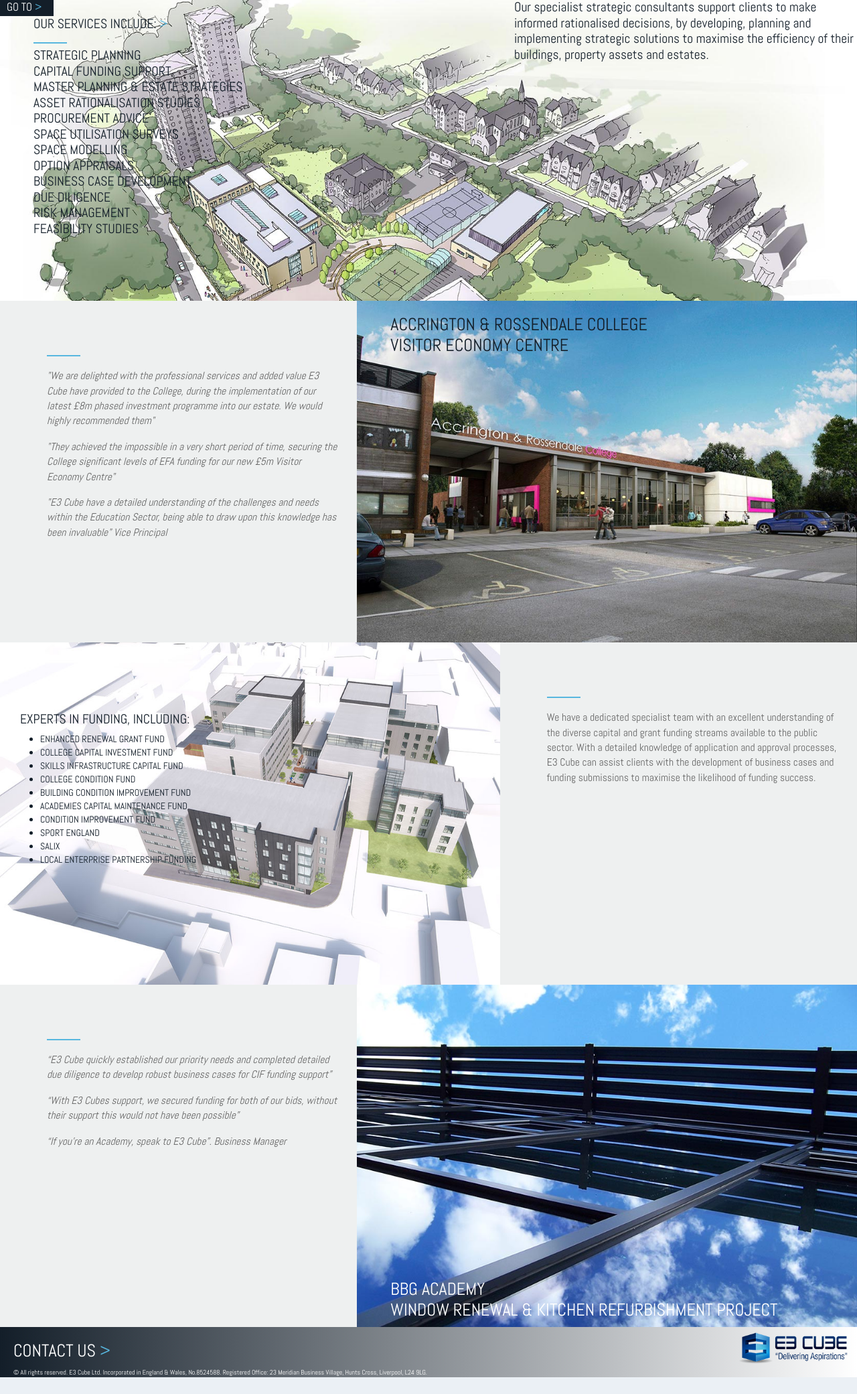
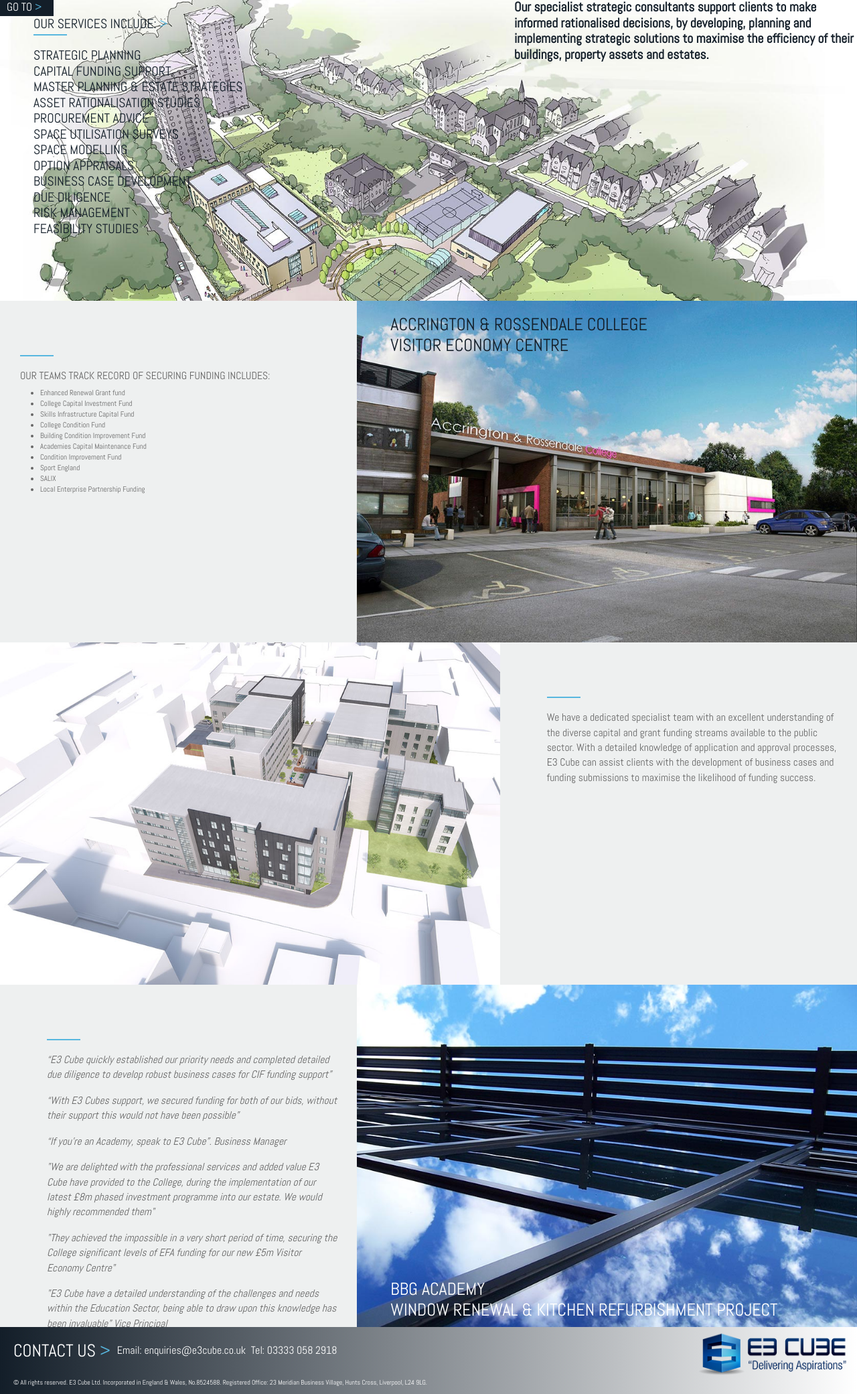
Before and after one commit to sorinalin91/e3cube, a PHP site: page /strategic-planning.php in a window 1280 px wide. Shown: the part 51-2132 px from the top of the page at 67% size. Before the commit the page ends 2107 px from the top, so only its background shows below. Run offline with PHP 8.4, Linux system fonts and the light colour scheme; some libraries are stand-ins or nearby versions.

Commit message:
fixed last email

```diff
--- a/access-consultancy.php
+++ b/access-consultancy.php
@@ -8,7 +8,7 @@
     <div class="grid-container strategic-12-col-grid-container strategic-planing-font-h2 ">
       <h2 class="image-title smaler-image-title-mobile go-margin" style="color: #131e29;">ACCESS CONSULTANCY<span style="color:#58b7df;">&nbsp;></span></h2>
      <span class="blue-border hidden-mobile-p special-blue-border-margin"></span>
-      <h2 class="image-title-12-col-right no-padding smaler-image-title-mobile strategic-12-grid-h2 right-column-mobile-width strategic-right-box-text" style="color: #131e29;">Through our unique blend of duel qualified NRAC Consultants and chartered building surveyors, we ensure the clients functional and operational requirements are established and both the client and design team are challenge to ensure bespoke, pragmatic and innovative design solutions are integrated into the project from the outset.</h2>
+      <h2 class="image-title-12-col-right no-padding smaler-image-title-mobile strategic-12-grid-h2 right-column-mobile-width strategic-right-box-text" style="color: #131e29;font-weight:bold;">Through our unique blend of duel qualified NRAC Consultants and chartered building surveyors, we ensure the clients functional and operational requirements are established and both the client and design team are challenge to ensure bespoke, pragmatic and innovative design solutions are integrated into the project from the outset.</h2>
     </div>
 </div>
 <div class="col-xs-5 col-md-5 col-lg-5 block-item no-padding light-background">
--- a/css/style.css
+++ b/css/style.css
@@ -334,6 +341,12 @@ body {
     }
 }
 @media all and (max-width: 1299px) and (min-width: 960px) {
+    .blue-border.hidden-mobile-p.specia-home-our-services-blue-border{
+      margin: 3px 0 0 50px !important;
+    }
+    .blue-border.hidden-mobile-p.our-services-blue-border.special-border{
+       margin: 3px 0 0px 0px !important;
+    }
     h2.image-title.strategic-12-col-grid-h2.strategic-planing-font-size{
       font-size: 140%;
     }
@@ -374,15 +387,17 @@ body {
     }
     .copy{
       font-size: 10px;
+      margin-bottom: 10px;
     }
     footer .footer-h2 {
       padding: 0 !important;
       margin: 10px 5px 0 0;
+      float: left;
     }
     footer h2.footer-h2.email-h2{
-      margin-top: 25px;
       width: 200px;
       float: left;
+      margin: 25px 0 0 10px;
     }
     footer h2.footer-h2.footer-tel{
       margin-top: 25px;
@@ -393,7 +408,7 @@ body {
       font-size: 16px !important;
     }
     footer .dummy-footer{
-      padding-top: 6% !important;
+      padding-top: 8% !important;
     }
     .rics-logo {
       position: absolute;
--- a/design-and-contract-management.php
+++ b/design-and-contract-management.php
@@ -8,7 +8,7 @@
     <div class="grid-container strategic-12-col-grid-container strategic-planing-font-h2 ">
       <h2 class="image-title smaler-image-title-mobile go-margin " style="color:#131e29;">DESIGN &amp; CONTRACT MANAGEMENT<span style="color:#58b7df;">&nbsp;></span></h2>
       <span class="blue-border hidden-mobile-p special-blue-border-margin"></span>
-      <h2 class="image-title-12-col-right no-padding design-and-contract-management-h2-right smaler-image-title-mobile strategic-12-grid-h2 right-column-mobile-width strategic-right-box-text" style="color:#131e29;">Our experienced design team includes chartered building surveyors and architectural technicians, a combination of which provides a unique balance of practical functionality with architectural flare.
+      <h2 class="image-title-12-col-right no-padding design-and-contract-management-h2-right smaler-image-title-mobile strategic-12-grid-h2 right-column-mobile-width strategic-right-box-text" style="color:#131e29;font-weight:bold;">Our experienced design team includes chartered building surveyors and architectural technicians, a combination of which provides a unique balance of practical functionality with architectural flare.
         <span class="design-and-contract-management-span desing-and-contract" style="color:#ffffff;">
           <p class="special-p-design" style="margin-top:10px;">Our services include:-</p>
           <p>Procurement Strategy / Contract Selection</p>
--- a/education-sector.php
+++ b/education-sector.php
@@ -8,7 +8,7 @@
     <div class="grid-container strategic-12-col-grid-container strategic-planing-font-h2">
       <h2 class="image-title smaler-image-title-mobile go-margin" style="color:#131e29;">EDUCATION SECTOR SERVICES<span style="color:#58b7df;">&nbsp;></h2>
      <span class="blue-border hidden-mobile-p special-blue-border-margin"></span>
-      <h2 class="image-title-12-col-right no-padding smaler-image-title-mobile strategic-12-grid-h2 right-column-mobile-width strategic-right-box-text" style="color:#131e29;">E3 Cube has a specialist team dedicated to the education sector, with over 90 years experience between them, providing a broad range of professional consultancy services to schools, academies, further education colleges and universities. You can rest assured, you’re in safe hands. <br /><br /> We understand the education drivers and are able to maximise Capital funding and rationalise the functional performance and statutory compliance of your estate. </h2>
+      <h2 class="image-title-12-col-right no-padding smaler-image-title-mobile strategic-12-grid-h2 right-column-mobile-width strategic-right-box-text" style="color:#131e29;font-weight:bold;">E3 Cube has a specialist team dedicated to the education sector, with over 90 years experience between them, providing a broad range of professional consultancy services to schools, academies, further education colleges and universities. You can rest assured, you’re in safe hands. <br /><br /> We understand the education drivers and are able to maximise Capital funding and rationalise the functional performance and statutory compliance of your estate. </h2>
     </div>
 </div>
 <div class="col-xs-5 col-md-5 col-lg-5 block-item no-padding light-background">
--- a/health-and-safety.php
+++ b/health-and-safety.php
@@ -6,9 +6,9 @@
   <div class="nav-bg-filter filter-hover"></div>
   <div class="dummy strategic-dummy-mobile" style="padding-top:40%"></div>
     <div class="grid-container strategic-12-col-grid-container strategic-planing-font-h2">
-      <h2 class="image-title smaler-image-title-mobile  go-margin" style="color:#ffffff;">HEALTH &amp; SAFETY<span style="color:#58b7df;">&nbsp;></span></h2>
+      <h2 class="image-title smaler-image-title-mobile  go-margin" style="color: #131e29;">HEALTH &amp; SAFETY<span style="color:#58b7df;">&nbsp;></span></h2>
      <span class="blue-border hidden-mobile-p special-blue-border-margin"></span>
-      <h2 class="image-title-12-col-right no-padding smaler-image-title-mobile strategic-12-grid-h2 right-column-mobile-width strategic-right-box-text" style="color:#ffffff;">Our Health &amp; Safety Consultants are qualified  IOSH Trainers and members of the Association for Project Safety. <br /> We are well placed to act as Principal Designer and guide both clients and the design team through the Construction Design Management Regulations 2015.  </h2>
+      <h2 class="image-title-12-col-right no-padding smaler-image-title-mobile strategic-12-grid-h2 right-column-mobile-width strategic-right-box-text" style="color: #131e29;font-weight:bold;">Our Health &amp; Safety Consultants are qualified  IOSH Trainers and members of the Association for Project Safety. <br /> We are well placed to act as Principal Designer and guide both clients and the design team through the Construction Design Management Regulations 2015.  </h2>
     </div>
 </div>
 <div class="col-xs-5 col-md-5 col-lg-5 block-item no-padding light-background image">
--- a/index.php
+++ b/index.php
@@ -1,7 +1,8 @@
 <?php include 'templates/header.php' ?>
 <header id="myCarousel" class="carousel slide">
         <a href="#" class="down-arrow">
-          <img src="images/red-arrow.png">
+          <!-- <img src="images/red-arrow.png"> -->
+         <span class="glyphicon glyphicon-menu-down" aria-hidden="true"></span>
         </a>
         <ol class="carousel-indicators">
             <li data-target="#myCarousel" data-slide-to="0" class="active"></li>
--- a/strategic-planning.php
+++ b/strategic-planning.php
@@ -6,22 +6,34 @@
   <div class="nav-bg-filter filter-hover"></div>
   <div class="dummy strategic-dummy-mobile" style="padding-top:40%"></div>
     <div class="grid-container strategic-12-col-grid-container strategic-planing-font-h2">
-      <h2 class="image-title smaler-image-title-mobile special-h2-for-strategic  go-margin" style="color:#131e29;">OUR SERVICES INCLUDE:<span style="color:#58b7df;">&nbsp;></span><br /><span class="blue-border hidden-mobile-p our-services-blue-border"></span><br />STRATEGIC PLANNING <br />CAPITAL FUNDING SUPPORT <br />MASTER PLANNING &amp; ESTATE STRATEGIES <br />ASSET RATIONALISATION STUDIES <br />PROCUREMENT ADVICE <br />SPACE UTILISATION SURVEYS <br />SPACE MODELLING <br />OPTION APPRAISALS <br />BUSINESS CASE DEVELOPMENT <br />DUE DILIGENCE <br />RISK MANAGEMENT<br />FEASIBILITY STUDIES</h2>
-      <h2 class="image-title-12-col-right no-padding smaler-image-title-mobile strategic-12-grid-h2 strategic-right-box-text" style="color:#131e29; width:40%;">Our specialist strategic consultants support clients to make informed rationalised decisions, by developing, planning and implementing strategic solutions to maximise the efficiency of their buildings, property assets and estates. </h2>
+      <h2 class="image-title smaler-image-title-mobile special-h2-for-strategic  go-margin" style="color:#131e29;">OUR SERVICES INCLUDE:<span style="color:#58b7df;">&nbsp;></span><br /><span class="blue-border hidden-mobile-p our-services-blue-border special-border"></span><br />STRATEGIC PLANNING <br />CAPITAL FUNDING SUPPORT <br />MASTER PLANNING &amp; ESTATE STRATEGIES <br />ASSET RATIONALISATION STUDIES <br />PROCUREMENT ADVICE <br />SPACE UTILISATION SURVEYS <br />SPACE MODELLING <br />OPTION APPRAISALS <br />BUSINESS CASE DEVELOPMENT <br />DUE DILIGENCE <br />RISK MANAGEMENT<br />FEASIBILITY STUDIES</h2>
+      <h2 class="image-title-12-col-right no-padding smaler-image-title-mobile strategic-12-grid-h2 strategic-right-box-text" style="color:#131e29; width:40%;font-weight:bold;">Our specialist strategic consultants support clients to make informed rationalised decisions, by developing, planning and implementing strategic solutions to maximise the efficiency of their buildings, property assets and estates. </h2>
     </div>
 </div>
   <div class="col-xs-5 col-md-5 col-lg-5 block-item no-padding light-background image" >
       <div class="nav-bg-filter filter-hover"></div>
       <div class="dummy" style="padding-top: 95.6%"></div>
         <div class="grid-container">
-	      <div class="text-padding filter-hover-text strategic-planing-font-size">
-          <h2 class="padding-20-0-0-50 nbsp-h2">&nbsp;</h2>
-	        <span class="blue-border hidden-mobile-p"></span>
-	        <p class="padding-50-0-0-50 first-p-without-title strategic-12-grid-p" style="font-style:italic;">"We are delighted with the professional services and added value E3 Cube have provided to the College, during the implementation of our latest £8m phased investment programme into our estate. We would highly recommended them" </p><br />
-	        <p class="padding-left-50 strategic-12-grid-p hidden-on-small-devices" style="font-style:italic;">"They achieved the impossible in a very short period of time, securing the College significant levels of EFA funding for our new £5m Visitor Economy Centre"</p><br />
-	        <p class="padding-left-50 strategic-12-grid-p hidden-on-small-devices" style="font-style:italic;">"E3 Cube have a detailed understanding of the challenges and needs within the Education Sector, being able to draw upon this knowledge has been invaluable" Vice Principal</p>
-	      </div>
-    	</div>
+        <div class="text-padding filter-hover-text strategic-planing-font-size">
+            <h2 class="padding-20-0-0-50 nbsp-h2">&nbsp;</h2>
+          <span class="blue-border hidden-mobile-p building-survey-border"></span>
+          <p class="padding-50-0-0-50 first-p-without-title strategic-12-grid-p ul-title-padding" style="margin-bottom: 5px; ">OUR TEAMS TRACK RECORD OF SECURING FUNDING INCLUDES:</p>
+          <p class="padding-left-50" style="font-style:italic;">
+            <ul class="building-ul-margin" >
+              <li>Enhanced Renewal Grant fund </li>
+              <li>College Capital Investment Fund</li>
+              <li>Skills Infrastructure Capital Fund</li>
+              <li>College Condition Fund</li>
+              <li>Building Condition Improvement Fund </li>
+              <li>Academies Capital Maintenance Fund</li>
+              <li>Condition Improvement Fund</li>
+              <li>Sport England</li>
+              <li>SALIX</li>
+              <li>Local Enterprise Partnership Funding</li>
+            </ul>
+          </p>
+        </div>
+      </div>
     </div>
     <div class="col-xs-7 col-md-7 col-lg-7 no-padding block-item">
       <div class="nav-bg-filter filter-hover"></div>
@@ -37,21 +49,6 @@
         <div class="grid-container">
           <div class="text-padding filter-hover-text strategic-planing-ul" style="color:#131e29;">
           <h2 class="padding-20-0-0-50 nbsp-h2 hidden-mobile-p">&nbsp;</h2>
-          <p class="padding-50-0-0-50 first-p-without-title strategic-12-grid-p ul-title-padding margin-bottom-none" style="margin-bottom: 5px;">EXPERTS IN FUNDING, INCLUDING:  </p>
-          <p class="padding-left-50" style="font-style:italic;">
-            <ul class="building-ul-margin" >
-              <li>ENHANCED RENEWAL GRANT FUND</li>
-              <li>COLLEGE CAPITAL INVESTMENT FUND</li>
-              <li>SKILLS INFRASTRUCTURE CAPITAL FUND</li>
-              <li>COLLEGE CONDITION FUND</li>
-              <li>BUILDING CONDITION IMPROVEMENT FUND</li>
-              <li>ACADEMIES CAPITAL MAINTENANCE FUND</li>
-              <li>CONDITION IMPROVEMENT FUND</li>
-              <li>SPORT ENGLAND</li>
-              <li>SALIX</li>
-              <li>LOCAL ENTERPRISE PARTNERSHIP FUNDING</li>
-            </ul>
-          </p>
         </div>
           <img class="full-width-image"src="images/Image_E3.jpg">
         </div>
@@ -76,7 +73,10 @@
             <span class="blue-border hidden-mobile-p"></span>
             <p class="padding-50-0-0-50 strategic-12-grid-p" style="font-style:italic;">“E3 Cube quickly established our priority needs and completed detailed due diligence to develop robust business cases for CIF funding support”</p><br />
             <p class="padding-left-50" style="font-style:italic;">“With E3 Cubes support, we secured funding for both of our bids, without their support this would not have been possible”</p><br />
-            <p class="padding-left-50 hidden-mobile-p" style="font-style:italic;">“If you’re an Academy, speak to E3 Cube”. Business Manager </p>
+            <p class="padding-left-50 hidden-mobile-p" style="font-style:italic;">“If you’re an Academy, speak to E3 Cube”. Business Manager </p><br />
+            <p class="padding-left-50 first-p-without-title strategic-12-grid-p" style="font-style:italic;">"We are delighted with the professional services and added value E3 Cube have provided to the College, during the implementation of our latest £8m phased investment programme into our estate. We would highly recommended them" </p><br />
+          <p class="padding-left-50 strategic-12-grid-p hidden-on-small-devices" style="font-style:italic;">"They achieved the impossible in a very short period of time, securing the College significant levels of EFA funding for our new £5m Visitor Economy Centre"</p><br />
+          <p class="padding-left-50 strategic-12-grid-p hidden-on-small-devices" style="font-style:italic;">"E3 Cube have a detailed understanding of the challenges and needs within the Education Sector, being able to draw upon this knowledge has been invaluable" Vice Principal</p>
           </div>
         </div>
     </div>
--- a/templates/footer.php
+++ b/templates/footer.php
@@ -3,7 +3,7 @@
 
 <div class="col-xs-12 col-md-12 col-lg-12 footer">
   <div class="nav-bg-filter filter-hover"></div>
-  <div class="dummy dummy-footer" style="padding-top:5%"></div>
+  <div class="dummy dummy-footer" style="padding-top:7%"></div>
   <div class="grid-container footer-grid-container">
     <div class="text-padding filter-hover-text">
       <h2 class="footer-h2 contact-title">CONTACT US <span style="color:#58b7df;">></span></h2>
```
Also changed, not shown: other parts of css/style.css (+18 -8 lines), building-surveying.php (+4 -3 lines), our-services.php (+7 -4 lines), images/Image_A_1680.jpg, images/Image_I1.jpg.
